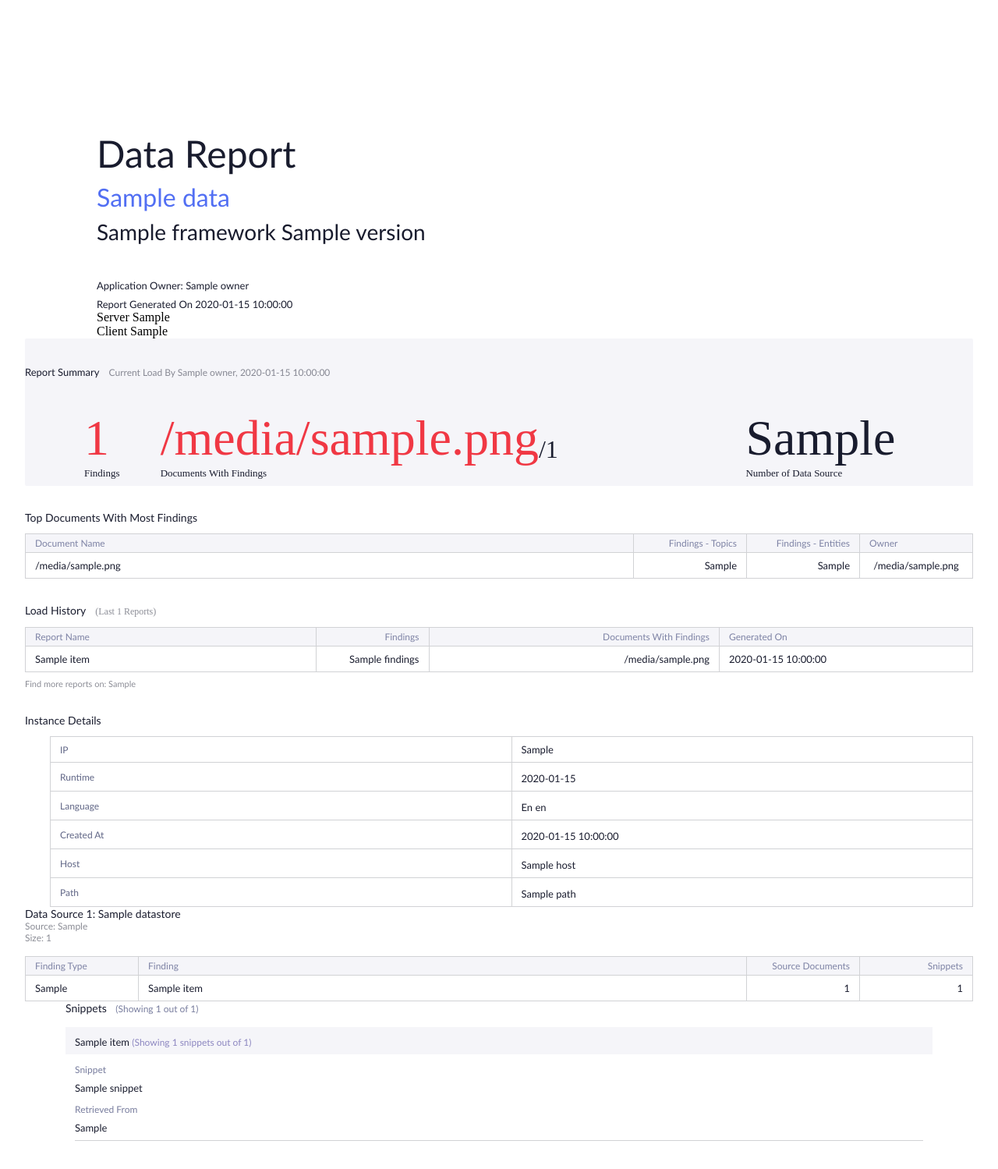
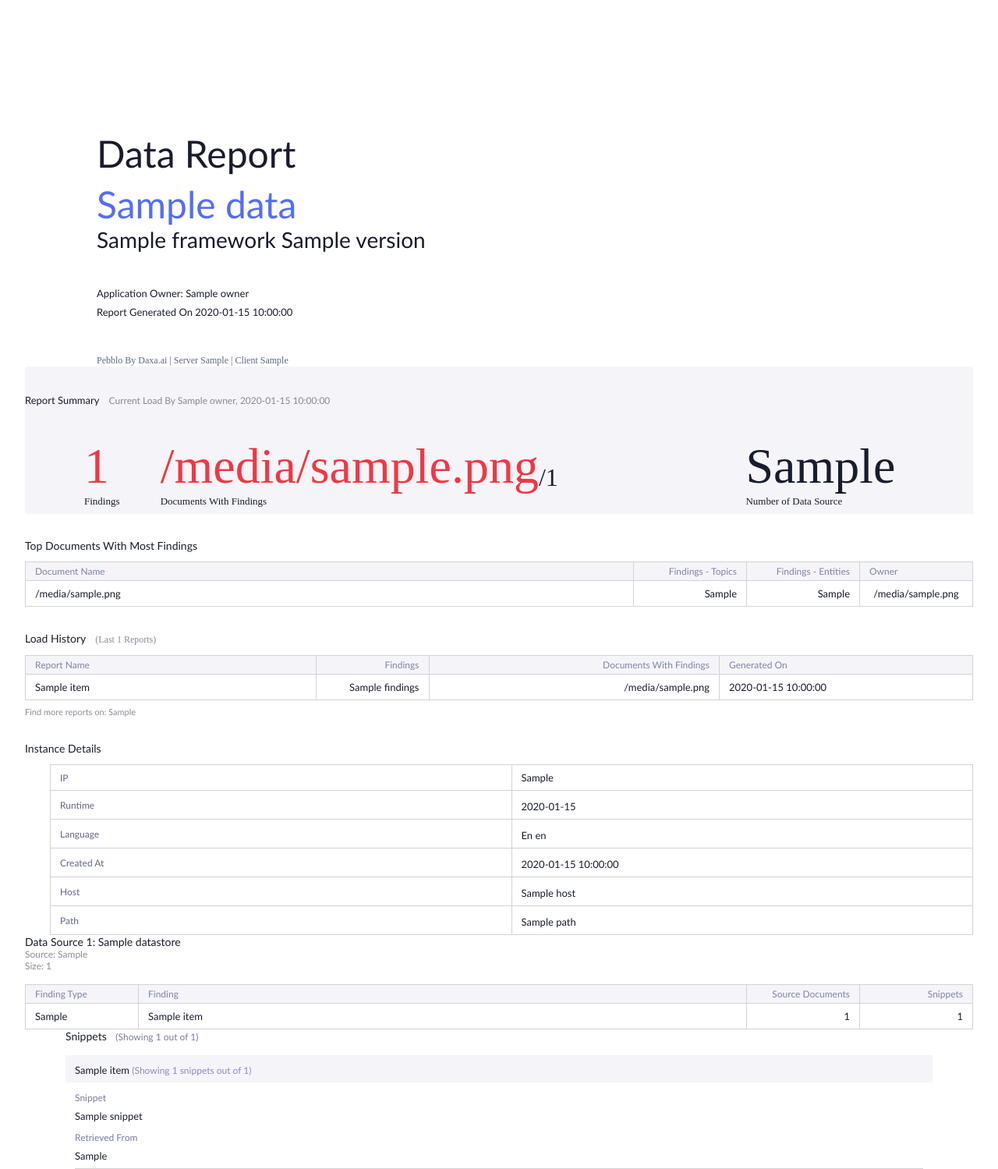
Before and after one commit to daxa-ai/pebblo, a Python web app: template pebblo/reports/templates/xhtml2pdfTemplate.html in a window 1280 px wide. Shown: the whole page at 78% size. Before the commit the page ends 1463 px from the top, so only its background shows below. Run offline with Jinja, Linux system fonts and the light colour scheme; the template is opened without the code that fills it: most values are stand-ins (such as "Sample title", 1, 10 or a date in 2020).

Commit message:
Modify xhtml2pdf template for version

```diff
--- a/pebblo/reports/templates/xhtml2pdfTemplate.html
+++ b/pebblo/reports/templates/xhtml2pdfTemplate.html
@@ -627,6 +627,12 @@
         border-radius: 2px;
         border: 1px solid #ebebeb;
       }
+
+      .footer {
+        position: absolute;
+        bottom: 0;
+        left: 0;
+      }
     </style>
   </head>
   <body>
@@ -635,11 +641,11 @@
         <div class="surface-10 inter font-48 font-thin">Data Report</div>
         <div class="mt-2">
           <div
-            class="break-all surface-purple inter font-32 font-thin break-word"
+            class="break-all surface-purple inter font-48 font-thin break-word"
           >
             {{data.name}}
           </div>
-          <div class="surface-10 inter font-28 mt-2">
+          <div class="surface-10 inter font-28">
             {{data.framework.name|capitalize}} {{data.framework.version}}
           </div>
         </div>
@@ -651,10 +657,12 @@
             Report Generated On {{ date }}
           </div>
         </div>
-        <div class="">
-          <div>Server {{data.pebbloServerVersion|default(" ")}}</div>
-          <div class="divider bg-surface-30 mr-1 ml-1"></div>
-          <div>Client {{data.pebbloClientVersion|default(" ")}}</div>
+        <div class="mt-11 surface-40 font-thin">
+          <span class="font-12">Pebblo By Daxa.ai | </span>
+          <span class="font-12 mr-2">
+            <span>Server {{data.pebbloServerVersion|default(" ")}}</span> |
+            <span>Client {{data.pebbloClientVersion|default(" ")}}</span>
+          </span>
         </div>
       </div>
     </section>
```
